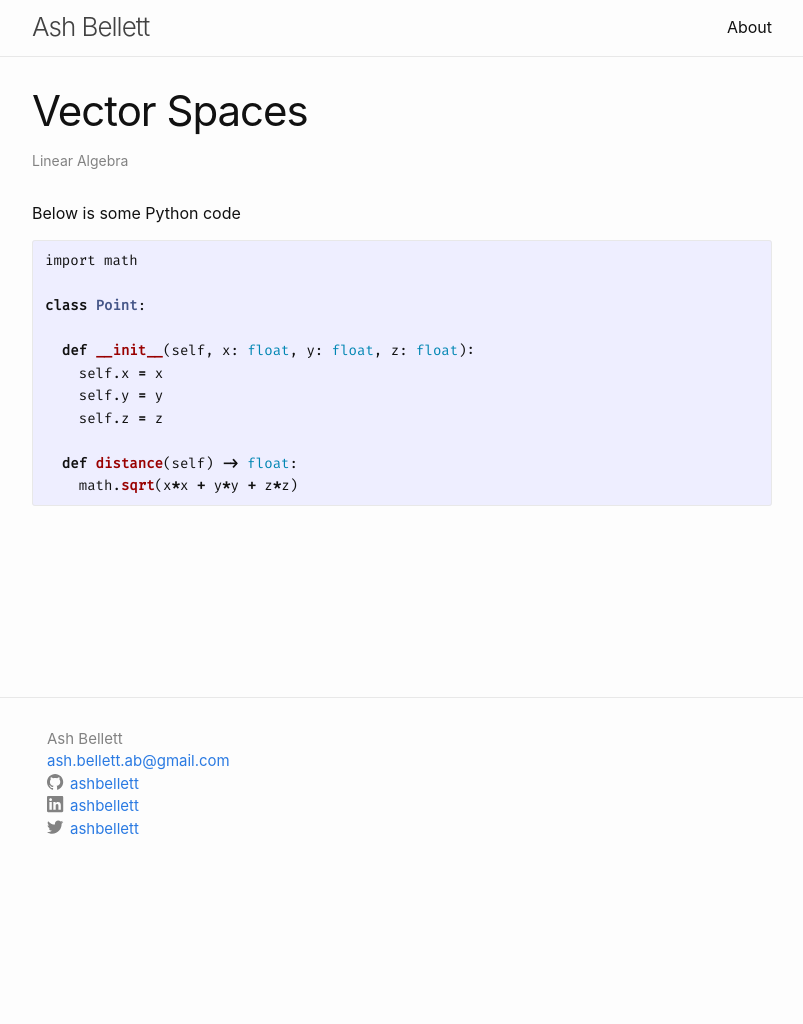
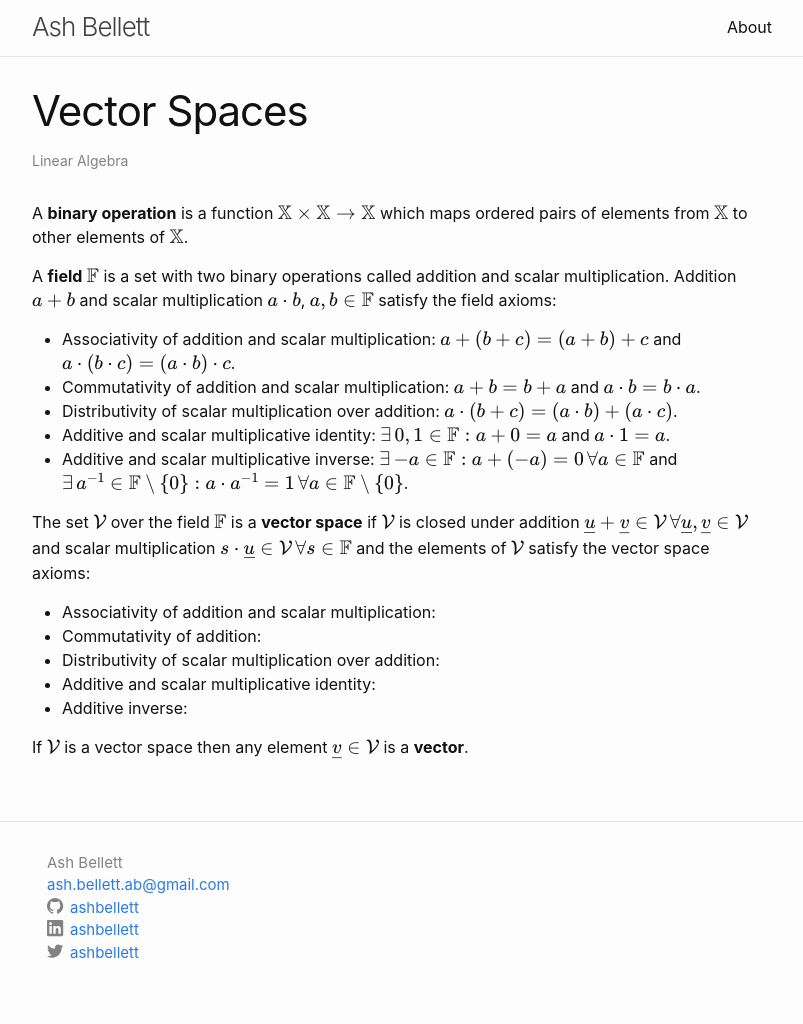
Before and after one commit to ashbellett/ashbellett.github.io, a Jekyll site: the page built from _linear-algebra/vector-spaces.md, in a window 1280 px wide. Shown: the whole page, without its empty margins (238-1041 px from the left). Built offline with Jekyll 4.4.1, drawn with Linux system fonts in a browser that asks for light colours; some web fonts are replaced; before the commit the page ends 900 px from its top, so only the background shows below that.

Commit message:
Add vector space notes

```diff
--- a/_linear-algebra/vector-spaces.md
+++ b/_linear-algebra/vector-spaces.md
@@ -6,18 +6,20 @@ tags: ["linear algebra", "vector space"]
 description: "A fundamental linear algebra structure"
 ---
 
-Below is some Python code
+A **binary operation** is a function $$\mathbb{X} \times \mathbb{X} \rightarrow \mathbb{X}$$ which maps ordered pairs of elements from $$\mathbb{X}$$ to other elements of $$\mathbb{X}$$.
 
-{% highlight python %}
-import math
+A **field** $$\mathbb{F}$$ is a set with two binary operations called addition and scalar multiplication. Addition $$a+b$$ and scalar multiplication $$a \cdot b$$, $$a,b \in \mathbb{F}$$ satisfy the field axioms:
+- Associativity of addition and scalar multiplication: $$a + (b + c) = (a + b) + c$$ and $$a \cdot (b \cdot c) = (a \cdot b) \cdot c$$.
+- Commutativity of addition and scalar multiplication: $$a + b = b + a$$ and $$a \cdot b = b \cdot a$$.
+- Distributivity of scalar multiplication over addition: $$a \cdot (b + c) = (a \cdot b) + (a \cdot c)$$.
+- Additive and scalar multiplicative identity: $$\exists \, 0, 1 \in \mathbb{F} : a + 0 = a$$ and $$a \cdot 1 = a$$.
+- Additive and scalar multiplicative inverse: $$\exists \, {-}a \in \mathbb{F} : a+(-a)=0 \, \forall a \in \mathbb{F}$$ and $$\exists \, a^{-1} \in \mathbb{F} \setminus \{0\} : a \cdot a^{-1} = 1 \, \forall a \in \mathbb{F}\setminus \{0\}$$.
 
-class Point:
+The set $$\mathcal{V}$$ over the field $$\mathbb{F}$$ is a **vector space** if $$\mathcal{V}$$ is closed under addition $$\underline{u} + \underline{v} \in \mathcal{V} \, \forall \underline{u}, \underline{v} \in \mathcal{V}$$ and scalar multiplication $$s\cdot \underline{u} \in \mathcal{V} \, \forall s \in \mathbb{F}$$ and the elements of $$\mathcal{V}$$ satisfy the vector space axioms:
+- Associativity of addition and scalar multiplication:
+- Commutativity of addition:
+- Distributivity of scalar multiplication over addition:
+- Additive and scalar multiplicative identity:
+- Additive inverse:
 
-  def __init__(self, x: float, y: float, z: float):
-    self.x = x
-    self.y = y
-    self.z = z
-
-  def distance(self) -> float:
-    math.sqrt(x*x + y*y + z*z)
-{% endhighlight %}
+If $$\mathcal{V}$$ is a vector space then any element $$\underline{v} \in \mathcal{V}$$ is a **vector**.
```
